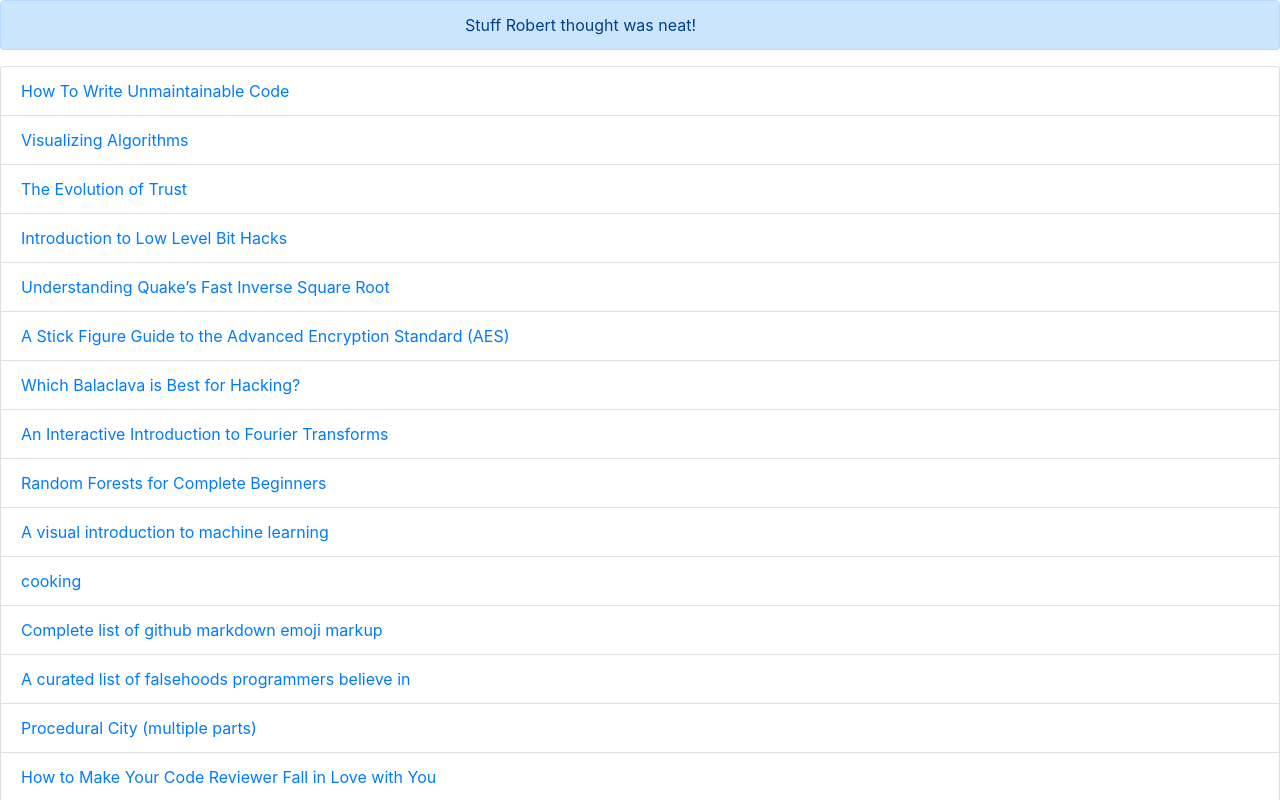
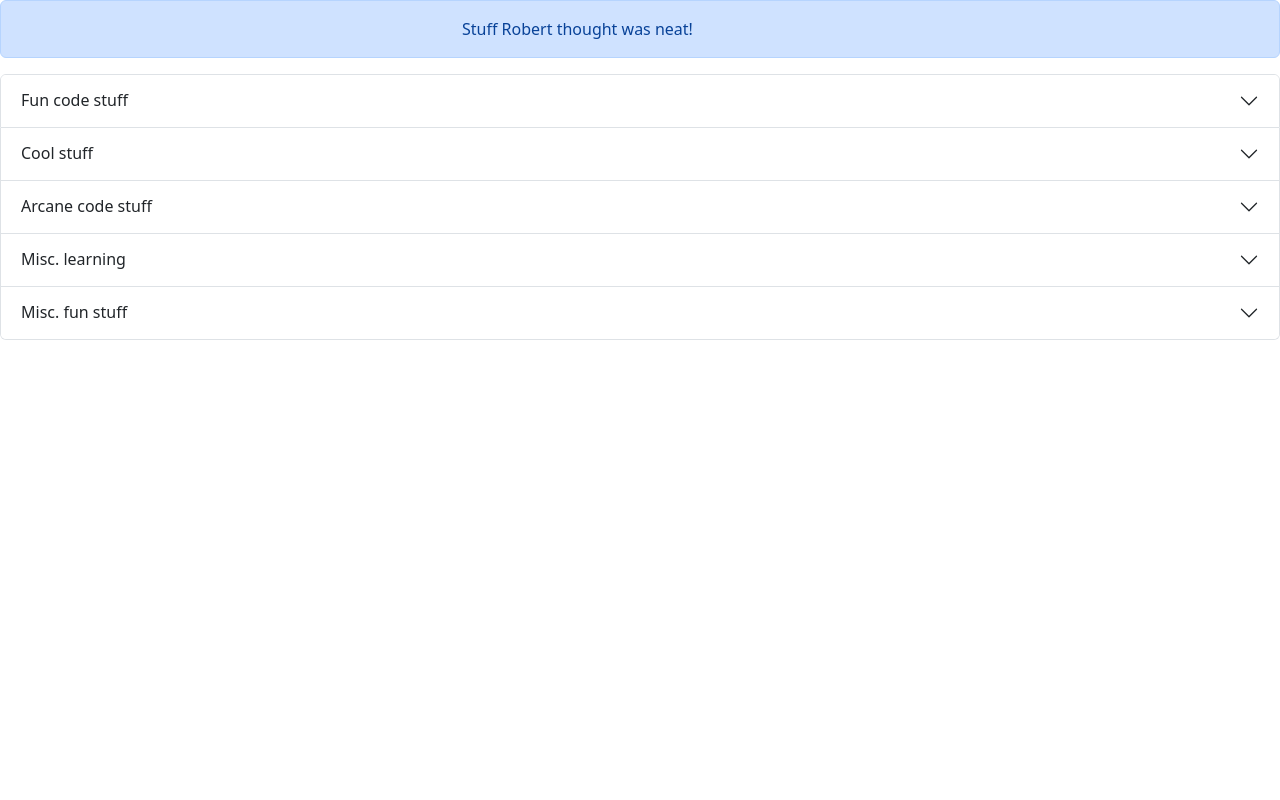
Before and after one commit to robertecurtin/regex-gui, a React (Create React App) app: page / in a window 1280 px wide. Shown: the top 800 px of the page. Built offline with nearby package versions, Linux system fonts and the light colour scheme.

Commit message:
Moved things into categories and made it a lil prettier

```diff
--- a/src/App.js
+++ b/src/App.js
@@ -1,6 +1,7 @@
 import React, { Component } from 'react';
 import Links from './Links';
 import Intro from './Intro';
+import 'bootstrap/dist/css/bootstrap.min.css';
 
 class App extends Component {
   render () {
--- a/src/Links.js
+++ b/src/Links.js
@@ -1,16 +1,26 @@
 import React from 'react';
-import { Container, Col, Row, ListGroup, ListGroupItem } from 'react-bootstrap';
-import links from './links.json';
+import { ListGroup, ListGroupItem, Accordion } from 'react-bootstrap';
+import config from './links.json';
 
 function Links() {
   return <div className='Links'>
+    <Accordion alwaysOpen >
+      {config.map((category) => {
+        console.log(category);
+        return <Accordion.Item eventKey={category.category} key={category.category}>
+          <Accordion.Header>{category.category}</Accordion.Header>
+          <Accordion.Body>
             <ListGroup>
-        {links.map((link) => {
+              {category.links.map((link) => {
                 return <ListGroupItem key="{link.url}">
                   <a href={link.url}> {link.title} </a>
                 </ListGroupItem>;
               })}
             </ListGroup>
+          </Accordion.Body>
+        </Accordion.Item>;
+      })}
+    </Accordion>
   </div>;
 }
 
--- a/src/links.json
+++ b/src/links.json
@@ -1,8 +1,28 @@
 [
+  {
+    "category": "Fun code stuff",
+    "links": [
       {
         "title": "How To Write Unmaintainable Code",
         "url": "https://cs.fit.edu/~kgallagher/Schtick/How%20To%20Write%20Unmaintainable%20Code.html"
       },
+      {
+        "title": "A curated list of falsehoods programmers believe in",
+        "url": "https://github.com/kdeldycke/awesome-falsehood"
+      },
+      {
+        "title": "Complete list of github markdown emoji markup",
+        "url": "https://gist.github.com/rxaviers/7360908"
+      },
+      {
+        "title": "How to Make Your Code Reviewer Fall in Love with You",
+        "url": "https://mtlynch.io/code-review-love/"
+      }
+    ]
+  },
+  {
+    "category": "Cool stuff",
+    "links": [
       {
         "title": "Visualizing Algorithms",
         "url": "https://bost.ocks.org/mike/algorithms/"
@@ -10,6 +30,19 @@
       {
         "title": "The Evolution of Trust",
         "url": "https://ncase.me/trust/"
+      },
+      {
+        "title": "An Interactive Guide to Flexbox",
+        "url": "https://www.joshwcomeau.com/css/interactive-guide-to-flexbox/"
+      }
+    ]
+  },
+  {
+    "category": "Arcane code stuff",
+    "links": [
+      {
+        "title": "Procedural City (multiple parts)",
+        "url": "https://www.shamusyoung.com/twentysidedtale/?p=2940"
       },
       {
         "title": "Introduction to Low Level Bit Hacks",
@@ -24,14 +57,6 @@
         "url": "https://www.moserware.com/2009/09/stick-figure-guide-to-advanced.html"
       },
       {
-    "title": "Which Balaclava is Best for Hacking?",
-    "url": "https://hackaday.com/2017/04/01/ask-hackaday-which-balaclava-is-best-for-hacking/"
-  },
-  {
-    "title": "An Interactive Introduction to Fourier Transforms",
-    "url": "http://www.jezzamon.com/fourier/index.html"
-  },
-  {
         "title": "Random Forests for Complete Beginners",
         "url": "https://victorzhou.com/blog/intro-to-random-forests/"
       },
@@ -40,36 +65,46 @@
         "url": "http://www.r2d3.us/visual-intro-to-machine-learning-part-1/"
       },
       {
+        "title": "Building Testable Embedded Systems (course under development)",
+        "url": "https://embeddedartistry.com/course/building-testable-embedded-systems/"
+      }
+    ]
+  },
+  {
+    "category": "Misc. learning",
+    "links": [
+      {
+        "title": "Diataxis (categories of documentation)",
+        "url": "https://diataxis.fr/"
+      },
+      {
+        "title": "An Interactive Introduction to Fourier Transforms",
+        "url": "http://www.jezzamon.com/fourier/index.html"
+      },
+      {
+        "title": "Why leaky pipes can be better for moving water",
+        "url": "https://www.nature.com/articles/d41586-021-01822-1"
+      },
+      {
+        "title": "Why does every advert look the same? Blame Corporate Memphis",
+        "url": "https://www.wired.co.uk/article/corporate-memphis-design-tech"
+      }
+    ]
+  },
+  {
+    "category": "Misc. fun stuff",
+    "links": [
+      {
+        "title": "Which Balaclava is Best for Hacking?",
+        "url": "https://hackaday.com/2017/04/01/ask-hackaday-which-balaclava-is-best-for-hacking/"
+      },
+      {
         "title": "cooking",
         "url": "https://www.reddit.com/r/softwaregore/comments/9xvf5u/this_is_fine/"
       },
       {
-    "title": "Complete list of github markdown emoji markup",
-    "url": "https://gist.github.com/rxaviers/7360908"
-  },
-  {
-    "title": "A curated list of falsehoods programmers believe in",
-    "url": "https://github.com/kdeldycke/awesome-falsehood"
-  },
-  {
-    "title": "Procedural City (multiple parts)",
-    "url": "https://www.shamusyoung.com/twentysidedtale/?p=2940"
-  },
-  {
-    "title": "How to Make Your Code Reviewer Fall in Love with You",
-    "url": "https://mtlynch.io/code-review-love/"
-  },
-  {
-    "title": "Why does every advert look the same? Blame Corporate Memphis",
-    "url": "https://www.wired.co.uk/article/corporate-memphis-design-tech"
-  },
-  {
         "title": "Free in-browser multiplayer games",
         "url": "https://quickparty.games/"
-  },
-  {
-    "title": "Why leaky pipes can be better for moving water",
-    "url": "https://www.nature.com/articles/d41586-021-01822-1"
       },
       {
         "title": "Wordle written in React",
@@ -78,17 +113,7 @@
       {
         "title": "Simon Tatham's Portable Puzzle Collection",
         "url": "https://www.chiark.greenend.org.uk/~sgtatham/puzzles/"
-  },
-  {
-    "title": "Building Testable Embedded Systems (course under development)",
-    "url": "https://embeddedartistry.com/course/building-testable-embedded-systems/"
-  },
-  {
-    "title": "Diataxis (categories of documentation)",
-    "url": "https://diataxis.fr/"
-  },
-  {
-    "title": "An Interactive Guide to Flexbox",
-    "url": "https://www.joshwcomeau.com/css/interactive-guide-to-flexbox/"
       }
     ]
+  }
+]
```
Also changed, not shown: package.json (+6 -6 lines), 1 other file (tests, documents, lock files or other folders). Lines whose indentation alone changed are shown as unchanged.
